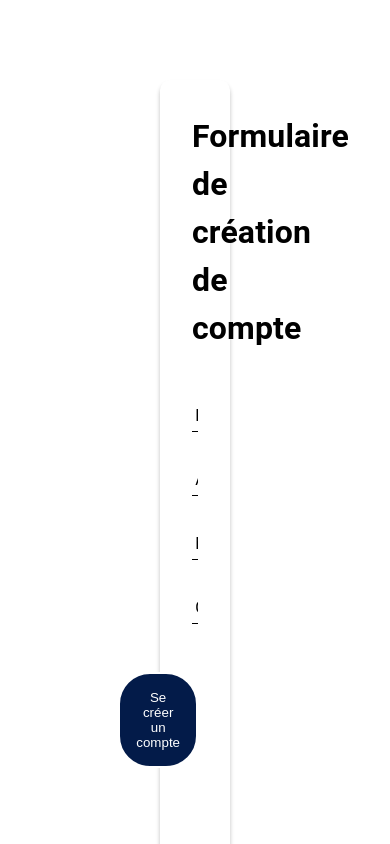
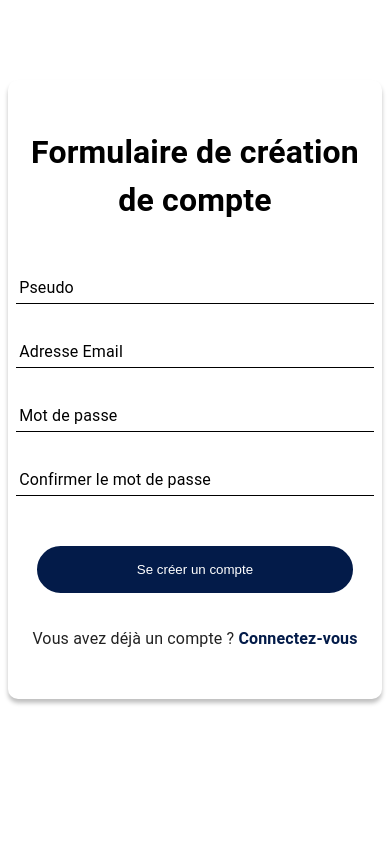
Before and after one commit to Florian59c/Blog-JDR-front, a Next.js app: page /register in a window 390 px wide. Shown: the top 844 px of the page. Built offline with nearby package versions, Linux system fonts and the light colour scheme.

Commit message:
feat: responsive for register page

```diff
--- a/pages/register.tsx
+++ b/pages/register.tsx
@@ -38,7 +38,7 @@ export default function Register() {
           <p>déja connecté</p>
         </div>
       ) : (
-        <div className={styles.formsContainer}>
+        <div className="formsContainer">
           <h1>Formulaire de création de compte</h1>
           <div>
             <form
--- a/src/app/globals.css
+++ b/src/app/globals.css
@@ -24,6 +24,29 @@ a {
   text-decoration: none;
 }
 
+/* styles communs aux formulaires */
+
+.formsContainer {
+  background-color: white;
+  margin: 5rem 0.5rem 1rem 0.5rem;
+  padding: 3rem 0.5rem 3rem 0.5rem;
+  box-shadow: 0 4px 4px rgba(0, 0, 0, 0.25);
+  border-radius: 10px;
+}
+
+.formsContainer h1 {
+  text-align: center;
+  color: #000;
+  margin-bottom: 2rem;
+}
+
+.formsContainer p {
+  margin-top: 2rem;
+  text-align: center;
+}
+
+/* styles des bouttons */
+
 .button-style {
   color: #FFF;
   padding: 1rem;
@@ -41,8 +64,67 @@ a {
   background-color: #031B49;
 }
 
+/* gestion d'erreurs */
+
 .error-message {
   color: #AF1E22;
   text-align: center;
   margin: 0.5rem 0;
 }
+
+/* Tablette */
+@media (min-width: 768px) {
+
+  /* styles communs aux formulaires */
+
+  .formsContainer {
+    margin: 5rem 10rem 1rem 10rem;
+    padding: 4rem;
+  }
+
+  .formsContainer h1 {
+    margin-bottom: 3rem;
+  }
+
+  .formsContainer p {
+    margin-top: 3rem;
+  }
+}
+
+/* Petit écran d'ordinateur */
+@media (min-width: 1280px) {
+
+  /* styles communs aux formulaires */
+
+  .formsContainer {
+    margin: 5rem 15rem 1rem 15rem;
+    padding: 4rem 10rem 4rem 10rem;
+  }
+
+  .formsContainer h1 {
+    margin-bottom: 5rem;
+  }
+
+  .formsContainer p {
+    margin-top: 5rem;
+  }
+}
+
+/* Grand écran d'ordinateur */
+@media (min-width: 1920px) {
+
+  /* styles communs aux formulaires */
+
+  .formsContainer {
+    margin: 5rem 20rem 1rem 20rem;
+    padding: 4rem 15rem 4rem 15rem;
+  }
+
+  .formsContainer h1 {
+    margin-bottom: 8rem;
+  }
+
+  .formsContainer p {
+    margin-top: 8rem;
+  }
+}
--- a/styles/register.module.css
+++ b/styles/register.module.css
@@ -1,20 +1,6 @@
-.formsContainer {
-    margin: 5rem 10rem 1rem 10rem;
-    padding: 2rem;
-    box-shadow: 0 4px 4px rgba(0, 0, 0, 0.25);
-    border-radius: 10px;
-    background-color: white;
-}
-
-.formsContainer :global(h1) {
-    text-align: center;
-    color: #000;
-    margin-bottom: 2rem;
-}
-
 .buttonContainer {
     display: flex;
-    justify-content: flex-end;
+    justify-content: center;
     margin-top: 2rem;
 }
 
@@ -33,8 +19,3 @@
 .link:hover {
     text-decoration: underline;
 }
-
-.formsContainer :global(p) {
-    margin-top: 5rem;
-    text-align: center;
-}
```
